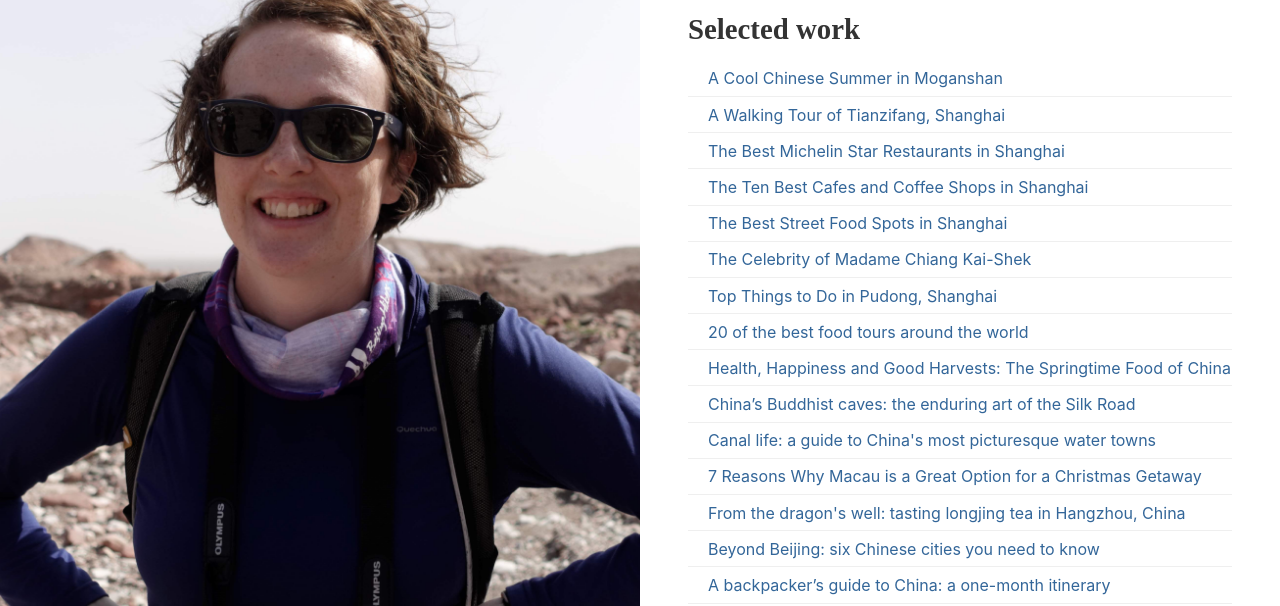
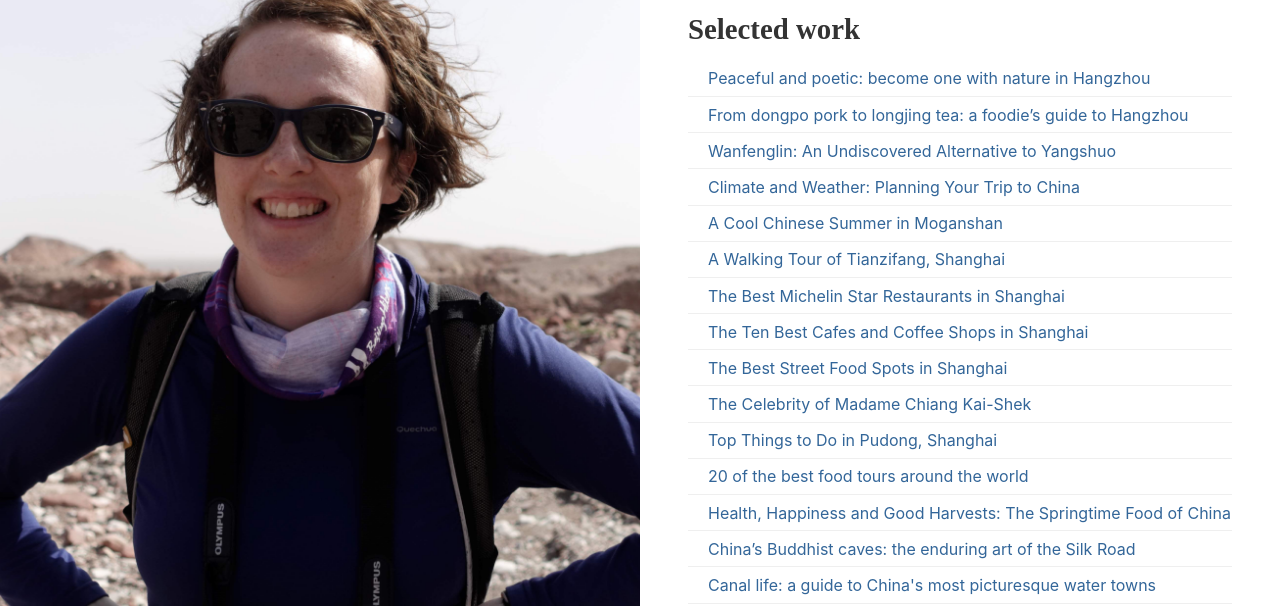
Before and after one commit to scottmallinson/tesshumphrys.co, a website: page index.html in a window 1280 px wide. Shown: the part 194-800 px from the top of the page. Drawn offline with Linux system fonts and the light colour scheme; a web font is replaced by a local one.

Commit message:
Added articles, updated offline fallback, and serviceworker version

```diff
--- a/index.html
+++ b/index.html
@@ -193,6 +193,28 @@
       <ol>
         <li class="h-entry">
           <a class="icon u-bookmark-of h-cite"
+            href="https://www.theguardian.com/highlights-of-hangzhou/2019/sep/27/peaceful-and-poetic-become-one-with-nature-in-hangzhou">Peaceful
+            and poetic: become one with nature in Hangzhou
+          </a>
+        </li>
+        <li class="h-entry">
+          <a class="icon u-bookmark-of h-cite"
+            href="https://www.theguardian.com/highlights-of-hangzhou/2019/sep/27/from-dongpo-pork-to-longjing-tea-a-foodies-guide-to-hangzhou">From
+            dongpo pork to longjing tea: a foodie’s guide to Hangzhou
+          </a>
+        </li>
+        <li class="h-entry">
+          <a class="icon u-bookmark-of h-cite"
+            href="https://www.worldnomads.com/explore/eastern-asia/china/an-alertnative-to-yangshuo-visit-wanfenglin-instead">Wanfenglin:
+            An Undiscovered Alternative to Yangshuo</a>
+        </li>
+        <li class="h-entry">
+          <a class="icon u-bookmark-of h-cite"
+            href="https://www.worldnomads.com/explore/eastern-asia/china/weather-and-when-to-travel-china">Climate and
+            Weather: Planning Your Trip to China</a>
+        </li>
+        <li class="h-entry">
+          <a class="icon u-bookmark-of h-cite"
             href="https://theculturetrip.com/asia/china/articles/a-cool-chinese-summer-in-moganshan/">A Cool Chinese
             Summer in Moganshan</a>
         </li>
--- a/serviceworker.js
+++ b/serviceworker.js
@@ -1,4 +1,4 @@
-const version = 'V0.08';
+const version = 'V0.09';
 const staticCacheName = `${version}staticfiles`;
 
 // eslint-disable-next-line no-restricted-globals
```
Also changed, not shown: offline.html (+22 -0 lines).
